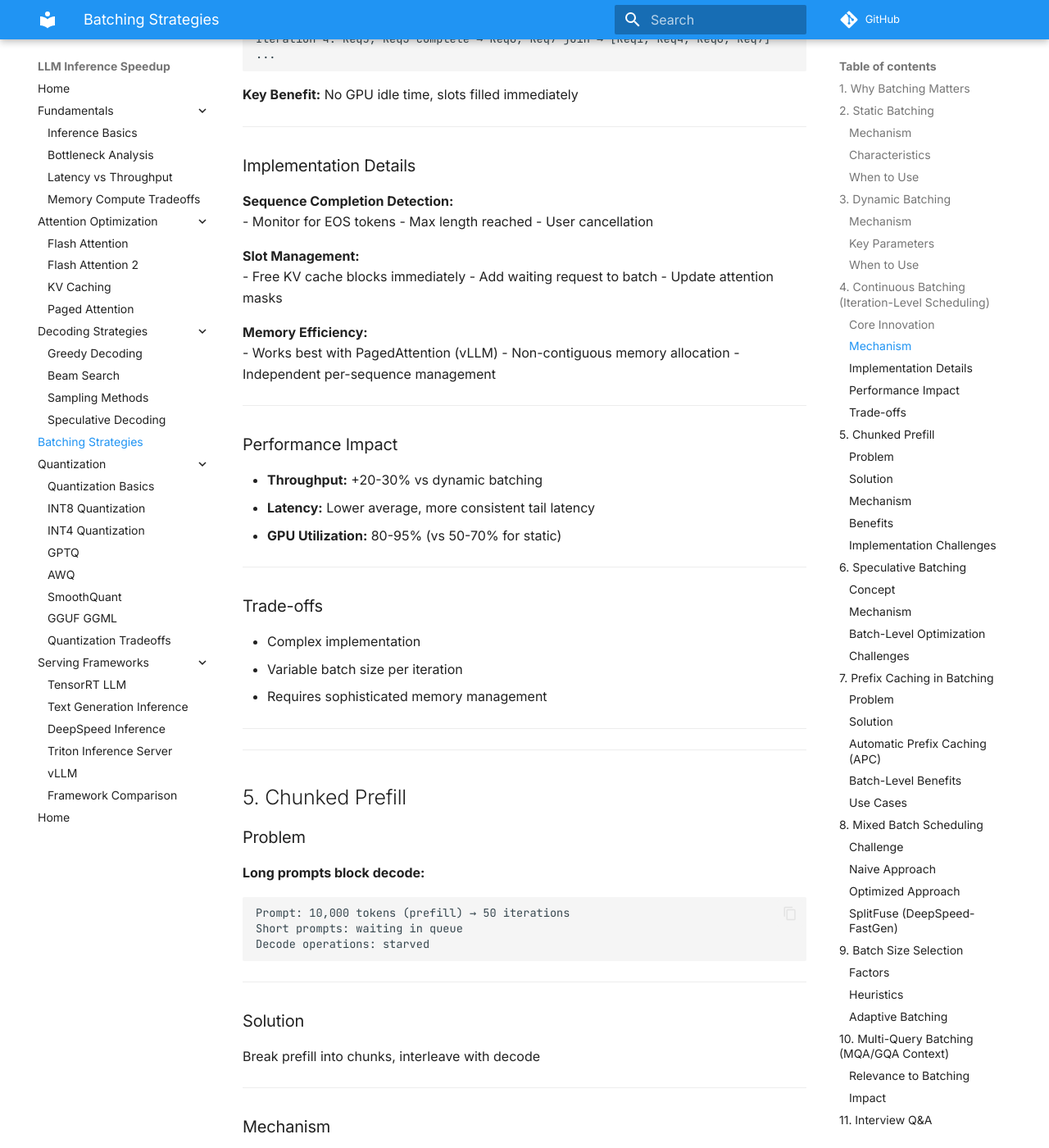
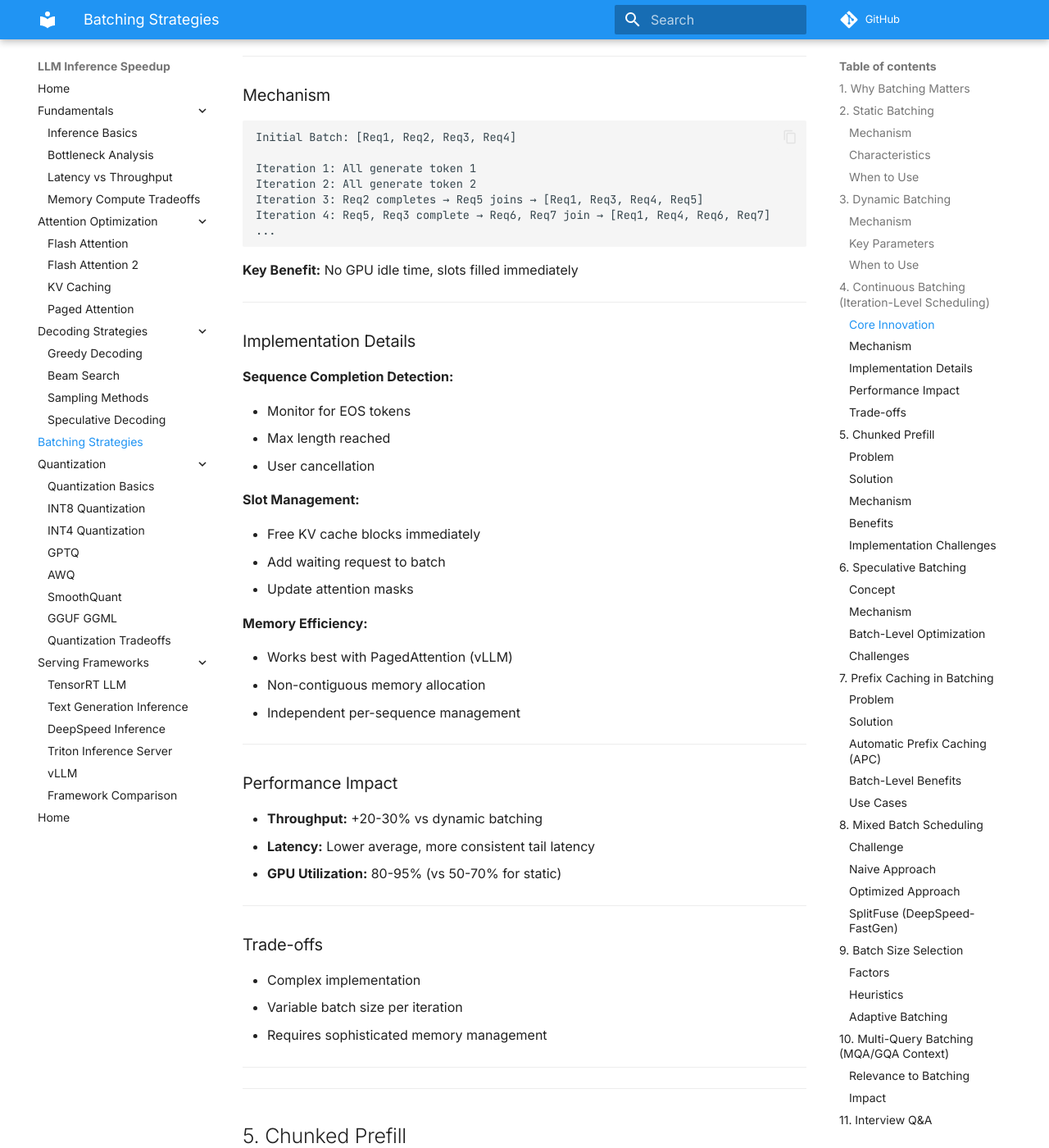
Before and after one commit to saurabhiit2007/LLM-Inference-Speed, an MkDocs documentation site: the page built from docs/batching_strategies.md, in a window 1280 px wide and 1400 px high, scrolled down 2357 px. Shown: the whole window at 82% size. Built offline with MkDocs 1.6.1 and Material for MkDocs 9.7.7, drawn with Linux system fonts in a browser that asks for light colours; comment, search, counter and statistics services are not loaded; some of the changed text lies outside the part shown.

Commit message:
updated /batching_strategies.md

````diff
--- a/docs/batching_strategies.md
+++ b/docs/batching_strategies.md
@@ -1,11 +1,13 @@
 ## 1. Why Batching Matters
 
-**GPU Utilization Problem:** <br>
+**GPU Utilization Problem:**
+
 - Single request uses <10% of GPU compute capacity
 - Memory bandwidth underutilized
 - Expensive hardware sitting idle
 
-**Batching Solution:** <br>
+**Batching Solution:**
+
 - Process multiple requests simultaneously
 - Amortize memory access costs
 - Achieve 5-10x throughput improvement
@@ -64,10 +66,12 @@
 ```
 
 **Improvement over Static:**
+
 - Balances latency and throughput
 - Reduces wait time for batch formation
 
 **Still Limited:**
+
 - Batch-level scheduling (not iteration-level)
 - GPU idle time after short sequences complete
 
@@ -107,17 +111,20 @@
 
 ### Implementation Details
 
-**Sequence Completion Detection:** <br>
+**Sequence Completion Detection:**
+
 - Monitor for EOS tokens
 - Max length reached
 - User cancellation
 
-**Slot Management:** <br>
+**Slot Management:**
+
 - Free KV cache blocks immediately
 - Add waiting request to batch
 - Update attention masks
 
-**Memory Efficiency:** <br>
+**Memory Efficiency:**
+
 - Works best with PagedAttention (vLLM)
 - Non-contiguous memory allocation
 - Independent per-sequence management
@@ -144,7 +151,8 @@
 
 ### Problem
 
-**Long prompts block decode:** <br>
+**Long prompts block decode:**
+
 ```
 Prompt: 10,000 tokens (prefill) → 50 iterations
 Short prompts: waiting in queue
@@ -286,7 +294,7 @@
 ---
 
 ### Optimized Approach
-**Mixed batches with resource allocation:** <br>
+**Mixed batches with resource allocation:**
 
 ```
 GPU Resources:
@@ -303,6 +311,7 @@
 
 ### SplitFuse (DeepSpeed-FastGen)
 Dynamic algorithm that:
+
 1. Monitors compute vs memory utilization
 2. Adjusts prefill chunk size
 3. Balances prefill/decode in each iteration
@@ -315,14 +324,15 @@
 
 ### Factors
 
-**Memory Constraint:** <br>
+**Memory Constraint:**
 
 ```
 Available Memory = Model Weights + KV Cache + Activations
 KV Cache = batch_size × seq_len × kv_memory_per_token
 ```
 
-**Optimal Batch Size:** <br>
+**Optimal Batch Size:**
+
 - Too small → GPU underutilized
 - Too large → OOM, increased latency
 
@@ -330,12 +340,14 @@
 
 ### Heuristics
 
-**For Decode:** <br>
+**For Decode:**
+
 ```
 optimal_batch_size = GPU_memory / (model_size + max_seq_len × kv_per_token)
 ```
 
 **For Prefill:**
+
 ```
 Limited by compute, not memory
 Larger batches better (up to memory limit)
@@ -360,10 +372,12 @@
 ### Relevance to Batching
 
 **Multi-Query Attention (MQA):**
+
 - Fewer KV heads → Smaller KV cache
 - Enables larger batch sizes
 
 **Grouped-Query Attention (GQA):**
+
 - Middle ground between MHA and MQA
 - Llama 3, Mistral use GQA
 
````
